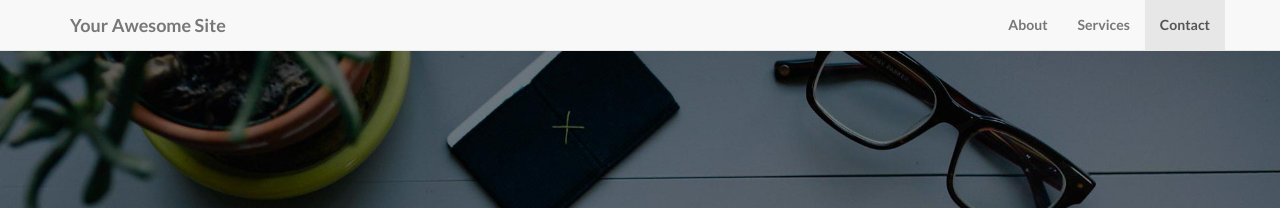
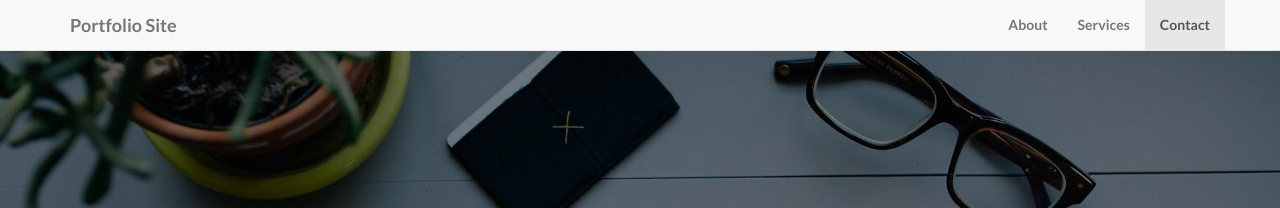
Before and after one commit to Dev-preference/Dev-preference.github.io, a Jekyll site: the page built from index.html, in a window 1280 px wide. Shown: the top 208 px of the page. Built offline with Jekyll 4.4.1, drawn with Linux system fonts in a browser that asks for light colours.

Commit message:
no message

```diff
--- a/_config.yml
+++ b/_config.yml
@@ -2,8 +2,8 @@
 #      Main Configs       #
 # ----------------------- #
 
-url: http://seonho.github.io
-title: Your Awesome Site
+url: http://Dev-preference.github.io
+title: Portfolio Site
 email: your-email@domain.com
 author: Your Name
 description: > # "Write an awesome description for your new site here.
```
